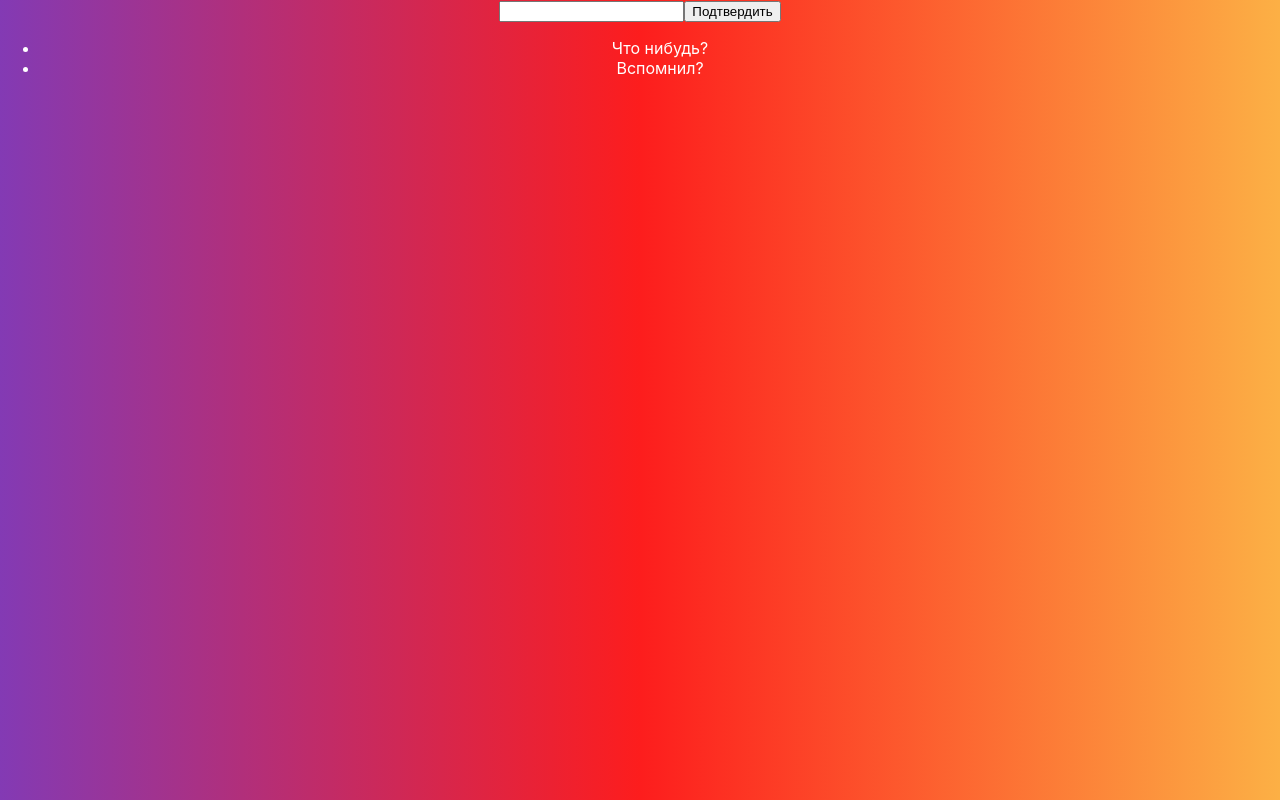
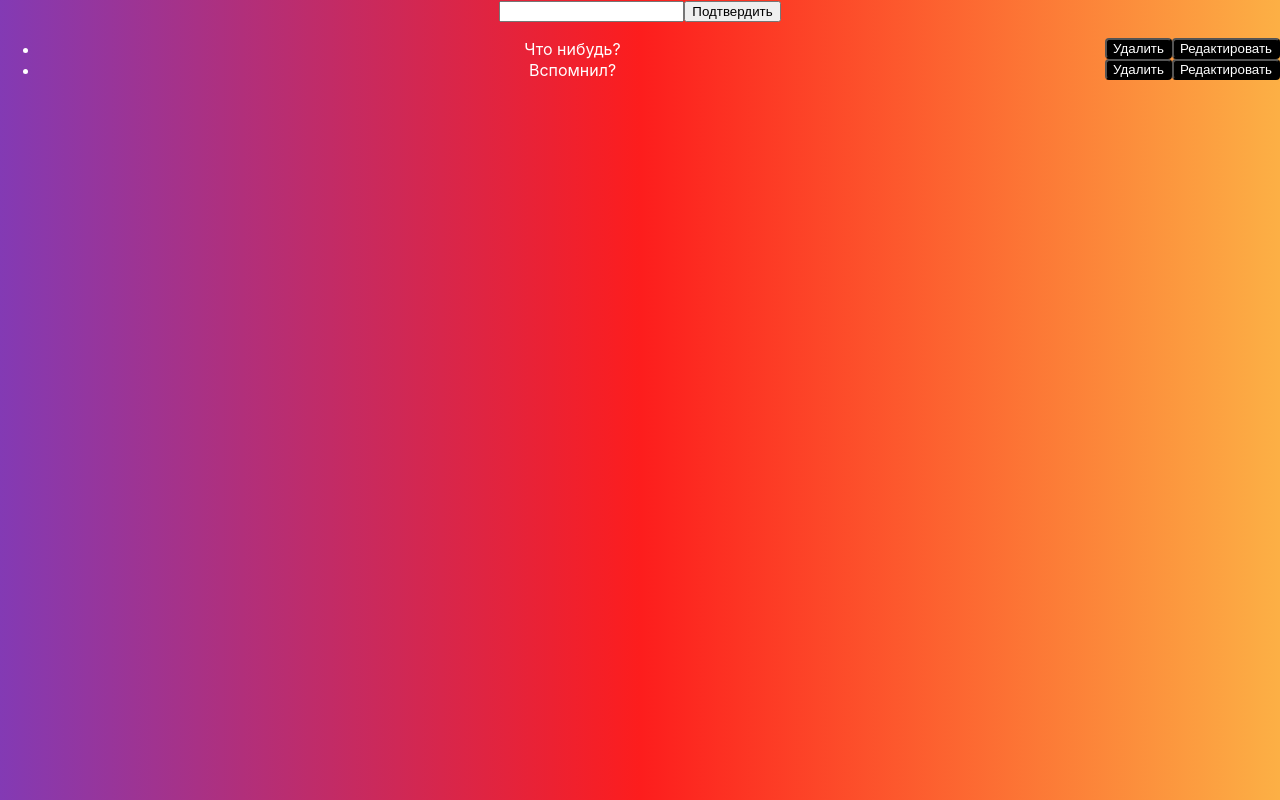
Before and after one commit to blackmozzzart/To-Do, a React (Create React App) app: page / in a window 1280 px wide. Built offline with nearby package versions, Linux system fonts and the light colour scheme.

Commit message:
Провели краткий курс по функциям

```diff
--- a/src/App.js
+++ b/src/App.js
@@ -6,23 +6,26 @@ function App() {
   const [newToDo, setNewToDo] = React.useState('');
   const onHandleChange = (event) => {
     setNewToDo(event.target.value)};
-  console.log(newToDo);
+  // console.log(newToDo);
   const [toDoList, setToDoList] = React.useState(['Что нибудь?', 'Вспомнил?'])
-  const onHandleClick = (event) => {
+  const addToDo = (event) => {
     if (newToDo !== '') {
       setToDoList([newToDo, ...toDoList])
       setNewToDo('')
     }
   }
+  const deleteToDo = (event) => {
+    console.log('deleteToDo')
+  }
   return (
     <div className="App">
       <input type='text' value={newToDo} onChange={onHandleChange}/>
-      <button onClick={onHandleClick}>Подтвердить</button>
+      <button onClick={addToDo}>Подтвердить</button>
       <ul>{toDoList.map((toDo, index) => {
         const key = toDo + '_' + index;
-        console.log(key);
+        // console.log(key);
         return (
-          <ToDo ToDo={toDo}/>
+          <ToDo text={toDo}/>
         )
       })}</ul>
     </div>
--- a/src/components/ToDo/ToDo.css
+++ b/src/components/ToDo/ToDo.css
@@ -1,3 +1,19 @@
+.wrapper {
+    display: flex;
+	flex-direction: row;
+	flex-wrap: nowrap;
+	justify-content: center;
+	align-items: center;
+	align-content: stretch;
+}
+
 .ToDo {
     color: white;
+    width: 100%;
 }
+
+.button {
+    background-color: black;
+    color: white;
+    border-radius: 4px;
+}
--- a/src/components/ToDo/ToDo.js
+++ b/src/components/ToDo/ToDo.js
@@ -1,6 +1,12 @@
 import './ToDo.css'
 export function ToDo(props) {
+    console.log(props)
+    const deleteToDo = () => {}
     return (
-        <li className='ToDo'>{props.ToDo}</li>
+        <div className="wrapper">
+            <li className='ToDo'>{props.text}</li>
+            <button className='button' onClick={deleteToDo}>Удалить</button>
+            <button className='button'>Редактировать</button>
+        </div>
     )
 }
```
Also changed, not shown: 1 other file (tests, documents, lock files or other folders).
